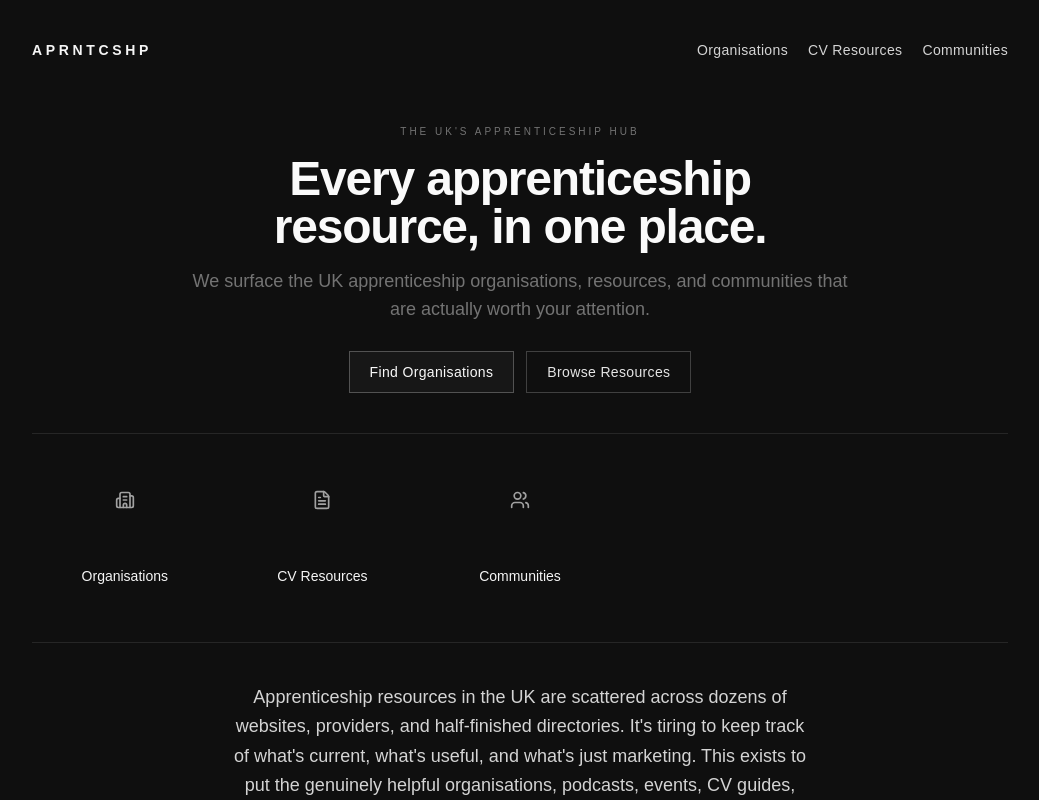
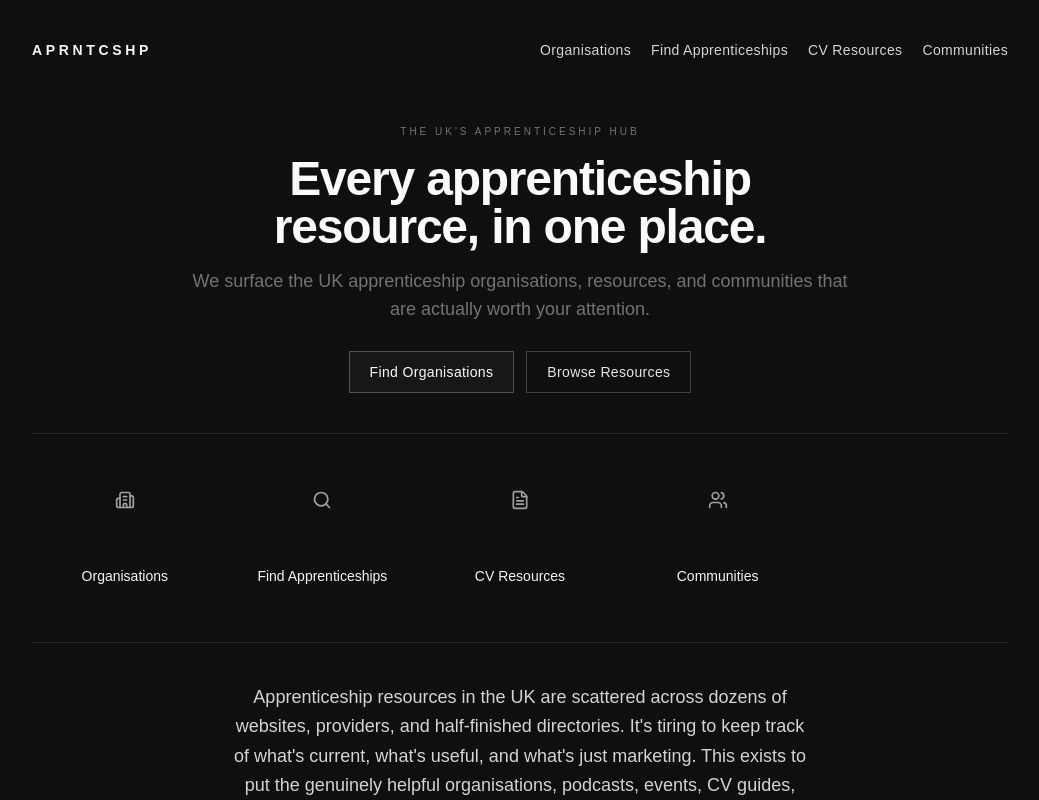
Before and after one commit to NishantBrahmbhatt/aprntcshp, a Next.js app: page / in a window 1280 px wide. Shown: the top 800 px of the page, without its empty margins (120-1159 px from the left). Built offline with nearby package versions, Linux system fonts and the light colour scheme.

Commit message:
added finding apprenticeships page and button to landing page and nav bar

```diff
--- a/app/communities/page.tsx
+++ b/app/communities/page.tsx
@@ -7,6 +7,7 @@ import { ExternalLink } from "lucide-react";
 
 const navItems = [
   { label: "Organisations", href: "/organisations" },
+  { label: "Find Apprenticeships", href: "/find-apprenticeships" },
   { label: "CV Resources", href: "/cv-resources" },
   { label: "Communities", href: "/communities" },
 ];
--- a/app/cv-resources/page.tsx
+++ b/app/cv-resources/page.tsx
@@ -5,6 +5,7 @@ import Link from "next/link";
 
 const navItems = [
   { label: "Organisations", href: "/organisations" },
+  { label: "Find Apprenticeships", href: "/find-apprenticeships" },
   { label: "CV Resources", href: "/cv-resources" },
   { label: "Communities", href: "/communities" },
 ];
--- a/app/find-apprenticeships/page.tsx
+++ b/app/find-apprenticeships/page.tsx
@@ -5,6 +5,7 @@ import { ExternalLink } from "lucide-react";
 
 const navItems = [
   { label: "Organisations", href: "/organisations" },
+  { label: "Find Apprenticeships", href: "/find-apprenticeships" },
   { label: "CV Resources", href: "/cv-resources" },
   { label: "Communities", href: "/communities" },
 ];
@@ -145,12 +146,10 @@ function PageHeader() {
 
 function LinkCard({
   title,
-  source,
   href,
   description,
 }: {
   title: string;
-  source: string;
   href: string;
   description: string;
 }) {
@@ -163,7 +162,6 @@ function LinkCard({
     >
       <div className="space-y-1">
         <h3 className="text-base font-semibold text-neutral-50">{title}</h3>
-        <p className="text-xs text-neutral-400">{source}</p>
         <p className="pt-2 text-xs text-neutral-400">{description}</p>
       </div>
       <ExternalLink
@@ -187,7 +185,6 @@ export default function FindApprenticeshipsPage() {
                 <LinkCard
                   key={card.href}
                   title={card.title}
-                  source={card.source}
                   href={card.href}
                   description={card.description}
                 />
--- a/app/organisations/page.tsx
+++ b/app/organisations/page.tsx
@@ -7,6 +7,7 @@ import { ExternalLink } from "lucide-react";
 
 const navItems = [
   { label: "Organisations", href: "/organisations" },
+  { label: "Find Apprenticeships", href: "/find-apprenticeships" },
   { label: "CV Resources", href: "/cv-resources" },
   { label: "Communities", href: "/communities" },
 ];
--- a/app/page.tsx
+++ b/app/page.tsx
@@ -1,8 +1,9 @@
-import { Building2, FileText, Users } from "lucide-react";
+import { Building2, FileText, Search, Users } from "lucide-react";
 import Link from "next/link";
 
 const sectionTiles = [
   { label: "Organisations", Icon: Building2, href: "/organisations" },
+  { label: "Find Apprenticeships", Icon: Search, href: "/find-apprenticeships" },
   { label: "CV Resources", Icon: FileText, href: "/cv-resources" },
   { label: "Communities", Icon: Users, href: "/communities" },
 ];
```
